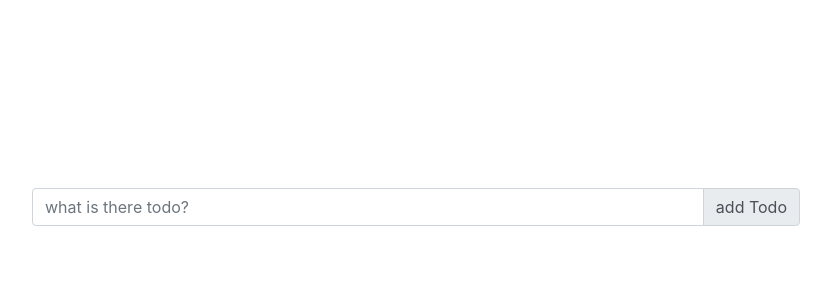
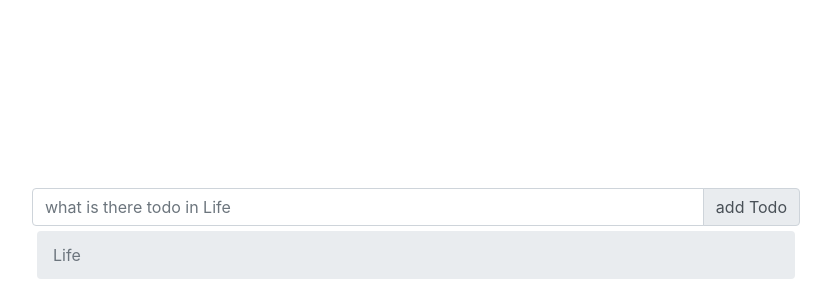
Before and after one commit to Reluston1/TodoList, a React (Create React App) app: page / in a window 1280 px wide. Shown: the part 712-1012 px from the top of the page, without its empty margins (224-1055 px from the left). Before the commit the page ends 938 px from the top, so only its background shows below. Built offline with nearby package versions, Linux system fonts and the light colour scheme.

Commit message:
breadcrumbs

```diff
--- a/src/dataStuctures/todos.js
+++ b/src/dataStuctures/todos.js
@@ -116,6 +116,18 @@ export class TodoListDataStructure {
       },{titleToString: '', focusRef: this.todos[x]}).titleToString : null
     return y
   }
+  directoryNamesArray(){
+    let x = this.currentDirectoryLevels[0] && this.currentDirectoryLevels[0]
+    let y = this.currentDirectoryLevels[0] !== undefined ? this.currentDirectoryLevels.reduce(({directoryArray, focusRef},value,index,array)=>{
+        directoryArray.push(focusRef.title)
+        if(index !== array.length-1 && array.length > 1) {focusRef = focusRef.todos[array[index+1]]}
+
+        return {directoryArray, focusRef}
+
+      },{directoryArray: [], focusRef: this.todos[x]}).directoryArray : null
+    return y
+  }
+
   allColours(){
 
   }
--- a/src/todoList/addTodoInput.js
+++ b/src/todoList/addTodoInput.js
@@ -2,9 +2,10 @@ import React, {useState} from 'react'
 import { Input, InputGroup, InputGroupAddon } from 'reactstrap'
 
 // input is its own component to reRender itself
-export const AddTodoInput = ({actions}) =>{
+export const AddTodoInput = ({actions, TodoAppStruct}) =>{
   let [ inputValue, setInputValue ] = useState('')
 
+  console.log(TodoAppStruct.directoryNamesArray())
   return (
     <div>
       <InputGroup className='input-group'>
@@ -12,7 +13,7 @@ export const AddTodoInput = ({actions}) =>{
           id='message'
           className='input'
           value={inputValue}
-          placeholder="what is there todo?"
+          placeholder={`what is there todo in ${TodoAppStruct.directoryNamesArray() ? TodoAppStruct.directoryNamesArray()[TodoAppStruct.directoryNamesArray().length-1] : 'Life'}`}
           onChange={e=>setInputValue(e.target.value)}
           onKeyPress={e=>{
             if(e.key === 'Enter'){
--- /dev/null
+++ b/src/todoList/breadCrumbs.js
@@ -0,0 +1,33 @@
+import React from 'react'
+import {Breadcrumb,BreadcrumbItem, InputGroupAddon} from 'reactstrap'
+
+export const BreadCrumbs = ({TodoAppStruct}) => {
+  debugger;
+  const breadCrumbGenerator = () => {
+    return( TodoAppStruct.directoryNamesArray() && TodoAppStruct.directoryNamesArray().map((title,index,array)=>{
+      if( index === array.length - 1 ){
+        return <BreadcrumbItem active tag="span" href="#">{title}</BreadcrumbItem>
+      }
+      else{
+        return <BreadcrumbItem tag="a" href="#">{title}</BreadcrumbItem>
+      }
+    }))
+
+  }
+
+
+  console.log("directories",TodoAppStruct.directoryNamesArray())
+  return(
+    <div className='levelsUI' style={{ display:'flex', flexDirection:'row' }}>
+      <Breadcrumb tag="nav" listTag="div" style={{flex:'11', padding: '5px'}}>
+          {
+            !TodoAppStruct.directoryNamesArray() ?
+              <BreadcrumbItem active tag="span" href="#">Life</BreadcrumbItem>
+            :
+              <BreadcrumbItem tag="a" href="#">Life</BreadcrumbItem>
+          }
+          {breadCrumbGenerator()}
+      </Breadcrumb>
+    </div>
+  )
+}
--- a/src/todoList/todo/edit-extension.js
+++ b/src/todoList/todo/edit-extension.js
@@ -7,7 +7,6 @@ import {UrgencySlider} from './urgency-slider'
 export const EditExtension = ({ todo, todoUpdater}) => {
   const { infoModal, title } = todo
   const [title2, setTitle] = useState("");
-  debugger;
   return (
     <div>
       {
--- a/src/todoList/todo/todo.js
+++ b/src/todoList/todo/todo.js
@@ -12,8 +12,6 @@ export const Todo = ({ todo, TodoAppStruct, actions }) => {
     setReRender(reRender + 1)
   }
   const todoUpdater = ({ completed, title, dueDate, priority, infoModal, color, urgency, x, y }) => updateTodo({ id, completed, title, dueDate, priority, infoModal, color, urgency, x, y })
-
-  debugger;
   return (
     <div className={`node${completed}`} >
       <Draggable
--- a/src/todoList/todo/urgency-slider.js
+++ b/src/todoList/todo/urgency-slider.js
@@ -44,16 +44,14 @@ export const UrgencySlider = ({todoUpdater})=>{
   return(
     <div>
       <div className="urgency-status">
-        {/* it doesnt re render if im holding it. */}
         <Slider
           styles={sliderPosition <= 33 ? styles.lowSlider : sliderPosition <= 66 ? styles.medSlider : styles.highSlider }
           axis="x"
           x={sliderPosition}
-          onChange={({ x }) => setSliderPosition(x)}
-          onDragEnd={()=>{
-            debugger;
-            todoUpdater({urgency: sliderPosition <= 33 ? "LOW" : sliderPosition <= 66 ? "MED" : "HIGH"})}}
+          onChange={ ( { x } ) => { setSliderPosition(x) } }
+          onMouseUp={ ()=>{ todoUpdater( { urgency: sliderPosition <= 33 ? "LOW" : sliderPosition <= 66 ? "MED" : "HIGH" } ) } }
         />
+        {console.log("sliderPosition",sliderPosition)}
       </div>
       <label style={{ textAlign: 'center' }}>{sliderPosition <= 33 ? "LOW" : sliderPosition <= 66 ? "MED" : "HIGH"  } urgency</label>
     </div>
--- a/src/todoList/todoList.js
+++ b/src/todoList/todoList.js
@@ -4,6 +4,7 @@ import './todoList.css'
 import { TodoListDataStructure } from '../dataStuctures/todos'
 import { AddTodoInput } from './addTodoInput'
 import backIcon from './back.png'
+import {BreadCrumbs} from './breadCrumbs'
 
 const TodoAppStruct = new TodoListDataStructure()
 
@@ -32,19 +33,21 @@ export const TodoList = () => {
     <div className='todo-list'>
       <div className='list-container'>
         {
-          Object.values(TodoAppStruct.focusRef !== null ? TodoAppStruct.focusRef : TodoAppStruct.todos).map(todo => todo ?
-            <Todo todo={todo} TodoAppStruct={TodoAppStruct} actions={actions} /> : null)
+          Object.values(
+            TodoAppStruct.focusRef !== null ?
+             TodoAppStruct.focusRef
+            :
+              TodoAppStruct.todos
+          )
+          .map(
+            todo => todo ?
+              <Todo todo={todo} TodoAppStruct={TodoAppStruct} actions={actions} />
+            : null
+          )
         }
       </div>
-      <AddTodoInput actions={actions} />
-      {
-        TodoAppStruct.cDL().length > 0 ?
-          <img src={backIcon} onClick={() => { actions.goOutside() }} />
-          : null
-      }
-      <div className='dl-shower'>
-        {TodoAppStruct.directoryNamesToString()}
-      </div>
+      <AddTodoInput TodoAppStruct={TodoAppStruct}  actions={actions} />
+      <BreadCrumbs TodoAppStruct={TodoAppStruct}/>
     </div>
   )
 }
```
